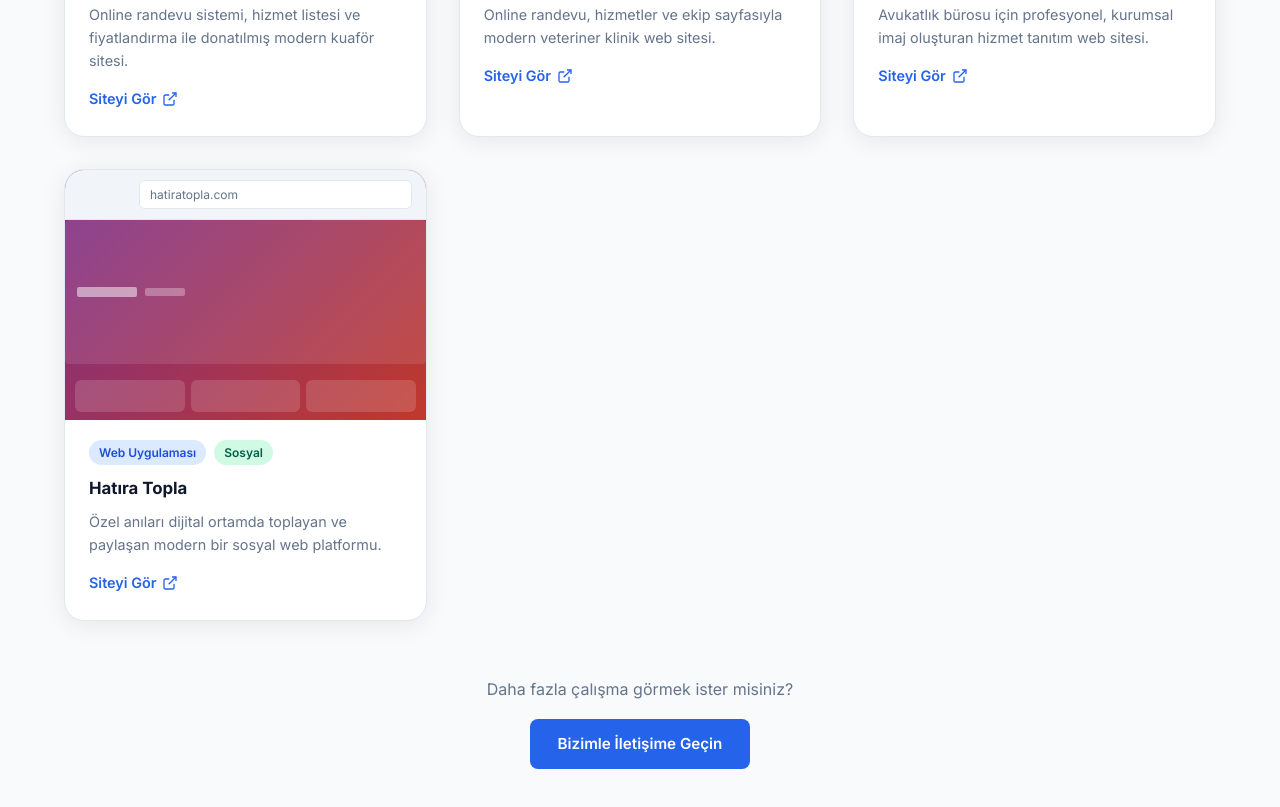
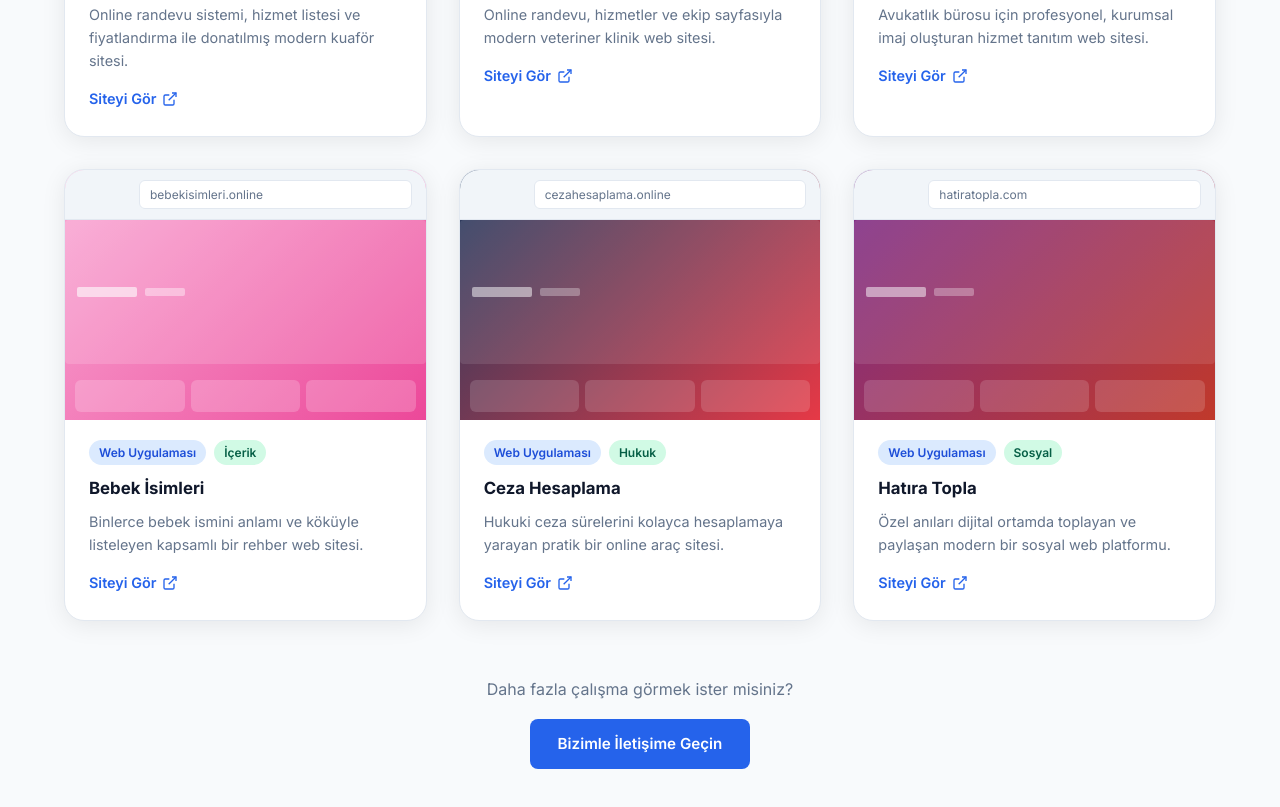
Before and after one commit to tasozgokhan7-lgtm/egomakdijital, a plain HTML site: page index.html in a window 1280 px wide. Shown: the part 3219-4026 px from the top of the page. Drawn offline with Linux system fonts and the light colour scheme; a script that the page names is missing.

Commit message:
portfolyo güncellendi, telefon ve analytics eklendi

```diff
--- a/index.html
+++ b/index.html
@@ -509,6 +509,74 @@
           </article>
 
           <article class="portfolio-card" data-category="uygulama">
+            <div class="portfolio-card__visual" style="background: linear-gradient(135deg, #f9a8d4 0%, #ec4899 100%);">
+              <div class="browser-mockup">
+                <div class="browser-bar">
+                  <div class="browser-dots"><span></span><span></span><span></span></div>
+                  <div class="browser-url">bebekisimleri.online</div>
+                </div>
+                <div class="browser-content">
+                  <div class="mockup-hero" style="background:rgba(255,255,255,0.15);height:60px;margin-bottom:8px;border-radius:4px;display:flex;align-items:center;padding:0 12px;">
+                    <div style="width:60px;height:10px;background:rgba(255,255,255,0.6);border-radius:2px;margin-right:8px;"></div>
+                    <div style="width:40px;height:8px;background:rgba(255,255,255,0.4);border-radius:2px;"></div>
+                  </div>
+                  <div class="mockup-cards">
+                    <div class="mockup-card" style="background:rgba(255,255,255,0.2)"></div>
+                    <div class="mockup-card" style="background:rgba(255,255,255,0.2)"></div>
+                    <div class="mockup-card" style="background:rgba(255,255,255,0.2)"></div>
+                  </div>
+                </div>
+              </div>
+            </div>
+            <div class="portfolio-card__info">
+              <div class="portfolio-card__tags">
+                <span class="tag tag--blue">Web Uygulaması</span>
+                <span class="tag tag--green">İçerik</span>
+              </div>
+              <h3>Bebek İsimleri</h3>
+              <p>Binlerce bebek ismini anlamı ve köküyle listeleyen kapsamlı bir rehber web sitesi.</p>
+              <a href="https://bebekisimleri.online/" target="_blank" rel="noopener noreferrer" class="portfolio-card__link">
+                Siteyi Gör
+                <svg viewBox="0 0 24 24" fill="none" stroke="currentColor" stroke-width="2" width="16" height="16"><path d="M18 13v6a2 2 0 01-2 2H5a2 2 0 01-2-2V8a2 2 0 012-2h6"/><polyline points="15 3 21 3 21 9"/><line x1="10" y1="14" x2="21" y2="3"/></svg>
+              </a>
+            </div>
+          </article>
+
+          <article class="portfolio-card" data-category="uygulama">
+            <div class="portfolio-card__visual" style="background: linear-gradient(135deg, #1e3a5f 0%, #e63946 100%);">
+              <div class="browser-mockup">
+                <div class="browser-bar">
+                  <div class="browser-dots"><span></span><span></span><span></span></div>
+                  <div class="browser-url">cezahesaplama.online</div>
+                </div>
+                <div class="browser-content">
+                  <div class="mockup-hero" style="background:rgba(255,255,255,0.1);height:60px;margin-bottom:8px;border-radius:4px;display:flex;align-items:center;padding:0 12px;">
+                    <div style="width:60px;height:10px;background:rgba(255,255,255,0.5);border-radius:2px;margin-right:8px;"></div>
+                    <div style="width:40px;height:8px;background:rgba(255,255,255,0.3);border-radius:2px;"></div>
+                  </div>
+                  <div class="mockup-cards">
+                    <div class="mockup-card" style="background:rgba(255,255,255,0.15)"></div>
+                    <div class="mockup-card" style="background:rgba(255,255,255,0.15)"></div>
+                    <div class="mockup-card" style="background:rgba(255,255,255,0.15)"></div>
+                  </div>
+                </div>
+              </div>
+            </div>
+            <div class="portfolio-card__info">
+              <div class="portfolio-card__tags">
+                <span class="tag tag--blue">Web Uygulaması</span>
+                <span class="tag tag--green">Hukuk</span>
+              </div>
+              <h3>Ceza Hesaplama</h3>
+              <p>Hukuki ceza sürelerini kolayca hesaplamaya yarayan pratik bir online araç sitesi.</p>
+              <a href="https://cezahesaplama.online/" target="_blank" rel="noopener noreferrer" class="portfolio-card__link">
+                Siteyi Gör
+                <svg viewBox="0 0 24 24" fill="none" stroke="currentColor" stroke-width="2" width="16" height="16"><path d="M18 13v6a2 2 0 01-2 2H5a2 2 0 01-2-2V8a2 2 0 012-2h6"/><polyline points="15 3 21 3 21 9"/><line x1="10" y1="14" x2="21" y2="3"/></svg>
+              </a>
+            </div>
+          </article>
+
+          <article class="portfolio-card" data-category="uygulama">
             <div class="portfolio-card__visual" style="background: linear-gradient(135deg, #7b2d8b 0%, #c0392b 100%);">
               <div class="browser-mockup">
                 <div class="browser-bar">
```
